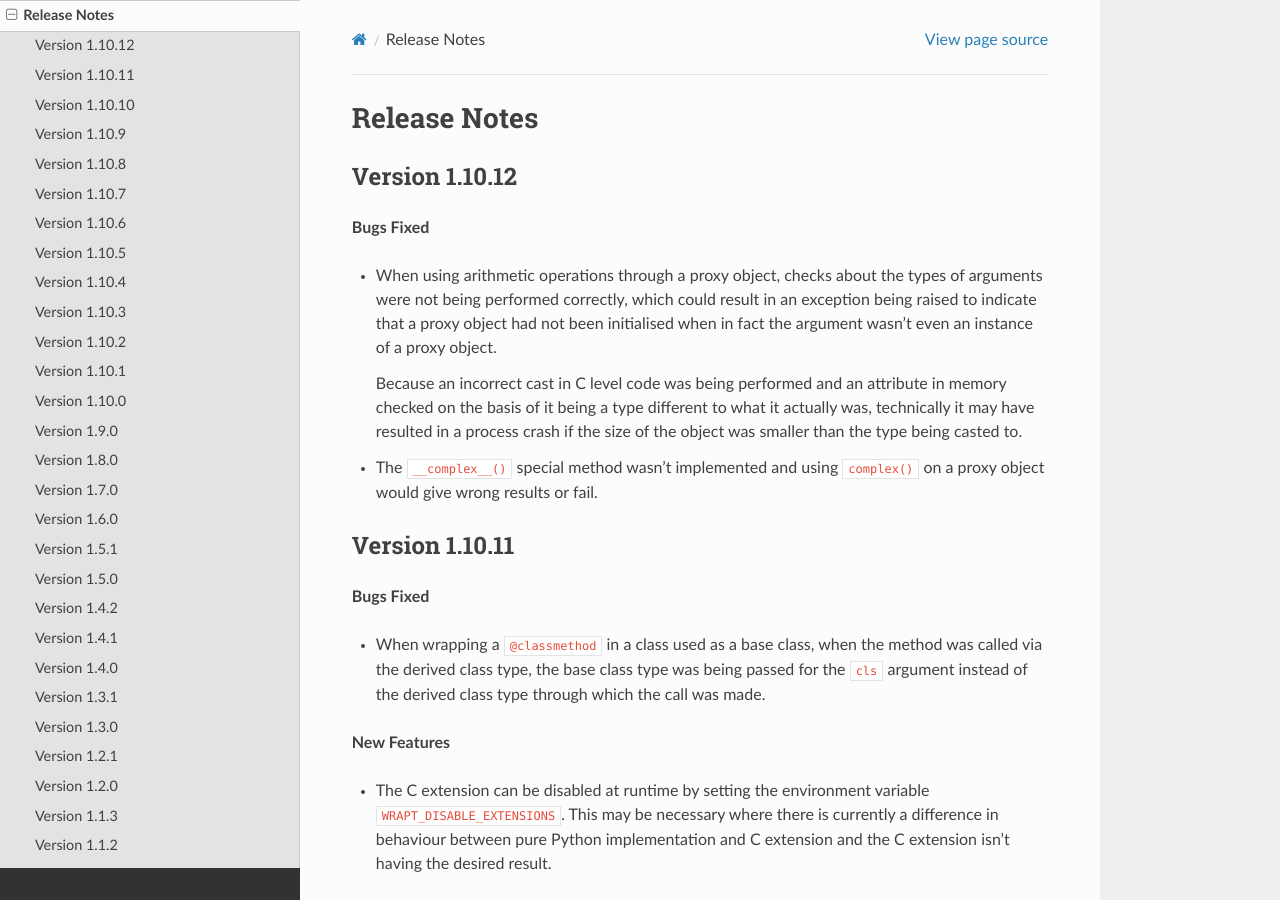
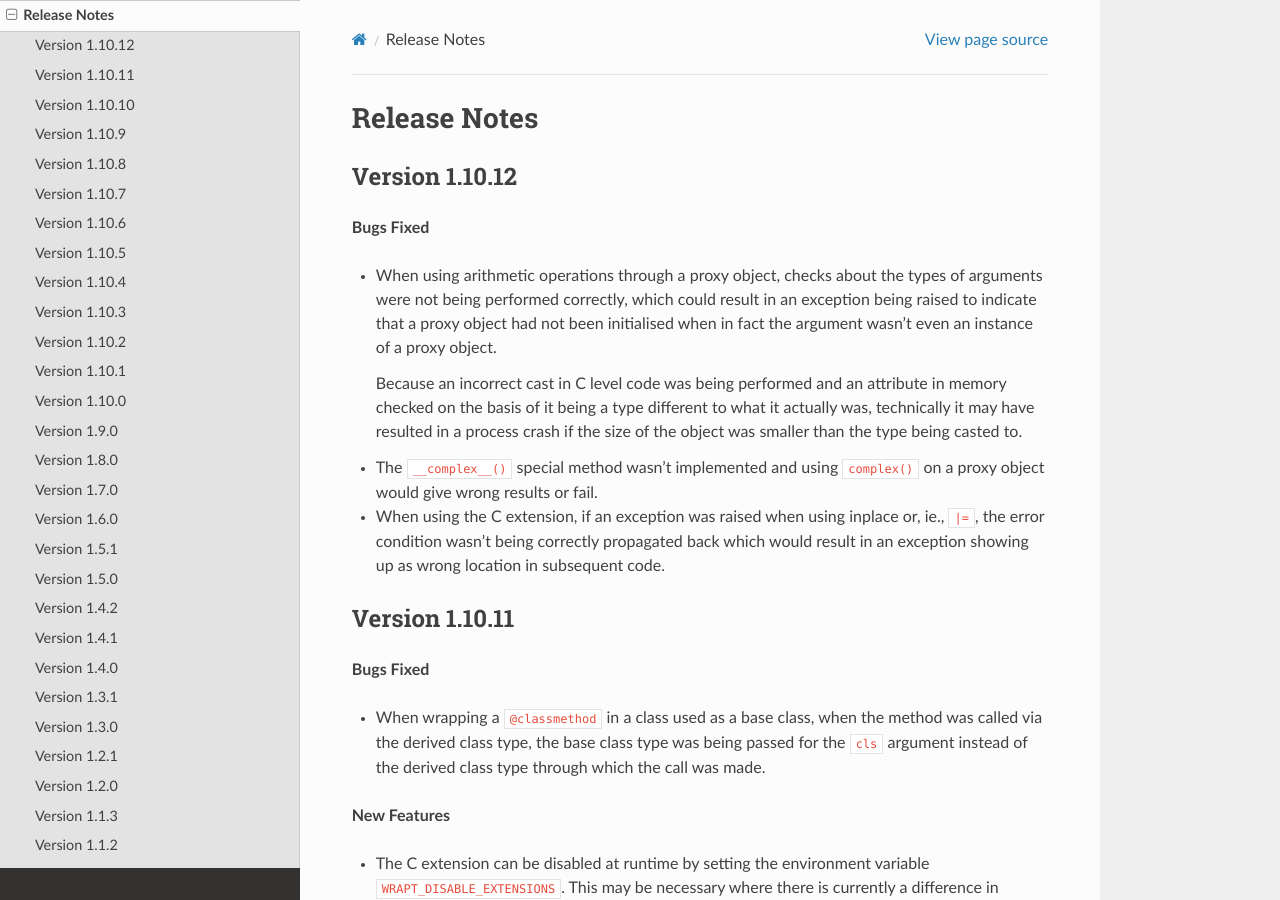
Before and after one commit to GrahamDumpleton/wrapt, a Sphinx documentation site: the page built from docs/changes.rst, in a window 1280 px wide and 900 px high. Built offline with Sphinx 7.4.7 and the Read the Docs theme 2.0.0, drawn with Linux system fonts in a browser that asks for light colours.

Commit message:
Not correctly propagating exception when using inplace or operator.

```diff
--- a/docs/changes.rst
+++ b/docs/changes.rst
@@ -20,6 +20,11 @@ Version 1.10.12
 
 * The ``__complex__()`` special method wasn't implemented and using
   ``complex()`` on a proxy object would give wrong results or fail.
+
+* When using the C extension, if an exception was raised when using inplace
+  or, ie., ``|=``, the error condition wasn't being correctly propagated
+  back which would result in an exception showing up as wrong location
+  in subsequent code.
 
 Version 1.10.11
 ---------------
```
Also changed, not shown: 2 other files.
